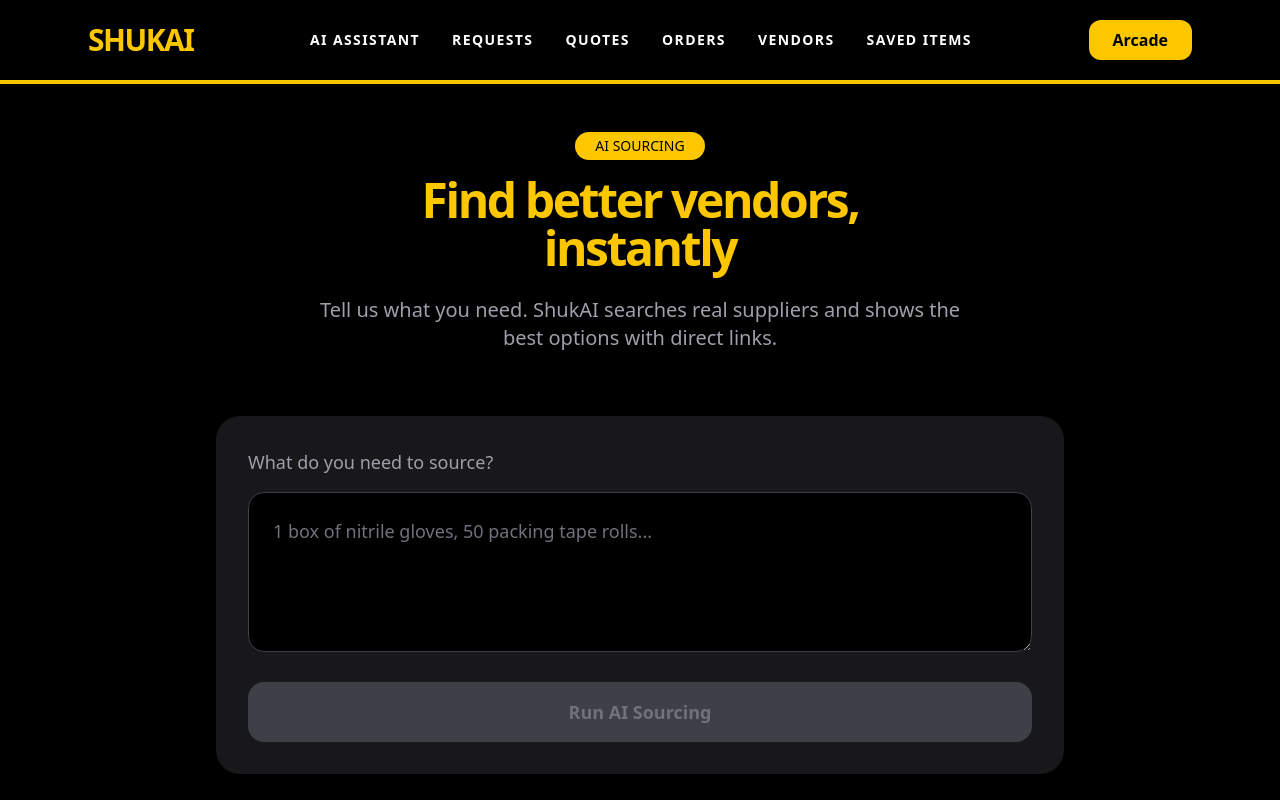
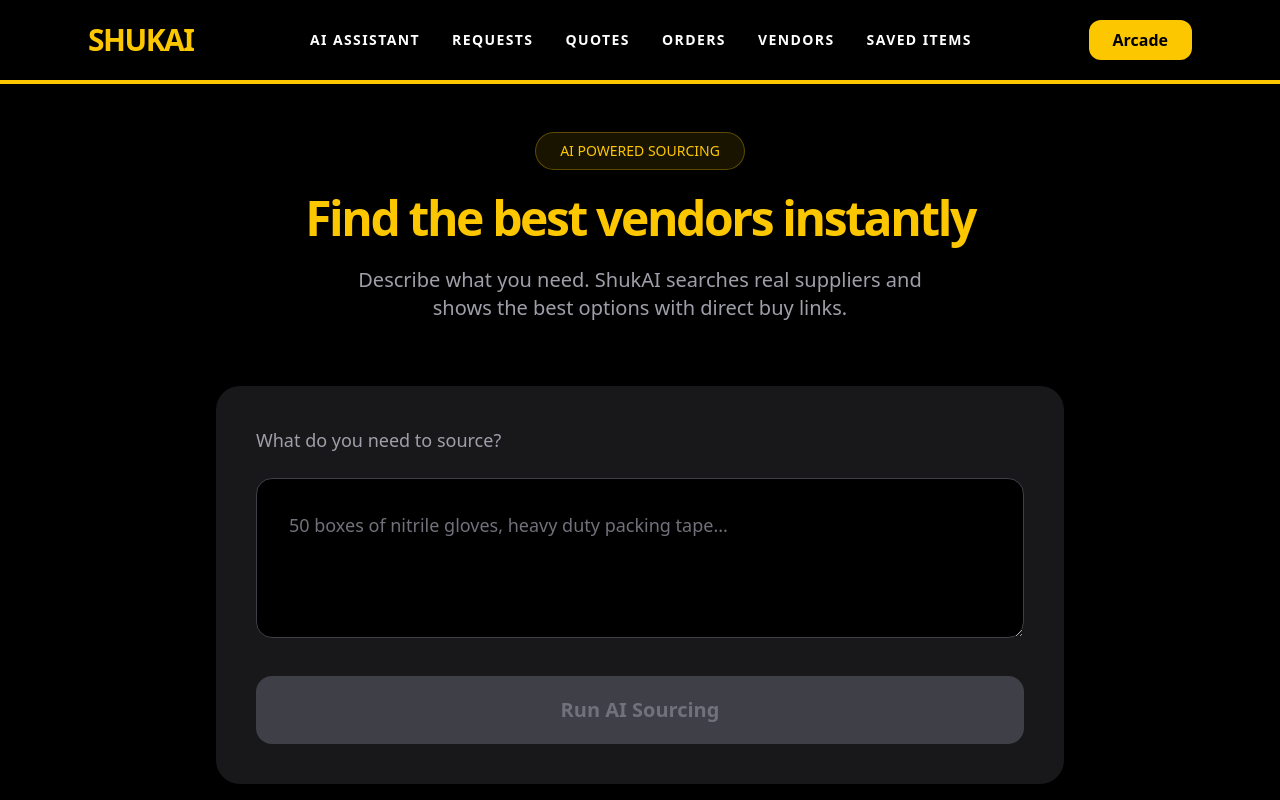
Before and after one commit to Gr33nstonecorp/shuka, a Next.js app: page /assistant in a window 1280 px wide. Shown: the top 800 px of the page. Built offline with nearby package versions, Linux system fonts and the light colour scheme.

Commit message:
Refine vendor descriptions and UI elements
Updated vendor descriptions for clarity and adjusted button styles for better user experience.

```diff
--- a/app/assistant/page.tsx
+++ b/app/assistant/page.tsx
@@ -8,7 +8,6 @@ type Product = {
   website: string;
   price: number;
   reason: string;
-  image?: string; // optional for future
 };
 
 export default function AssistantPage() {
@@ -22,7 +21,6 @@ export default function AssistantPage() {
     setLoading(true);
     setResults([]);
 
-    // Realistic mock results with real vendor links
     setTimeout(() => {
       const realisticResults: Product[] = [
         {
@@ -30,102 +28,112 @@ export default function AssistantPage() {
           vendor: "Uline",
           website: "https://www.uline.com",
           price: 89.99,
-          reason: "Best bulk pricing with 2-day shipping. Trusted by warehouses nationwide.",
+          reason: "Best bulk pricing with reliable 2-3 day shipping. Trusted by warehouses.",
         },
         {
           item: input,
           vendor: "Grainger",
           website: "https://www.grainger.com",
           price: 112.50,
-          reason: "Industrial grade quality. Reliable supplier with local pickup options.",
+          reason: "Industrial-grade quality with local pickup options available.",
         },
         {
           item: input,
           vendor: "Amazon Business",
           website: "https://business.amazon.com",
           price: 74.99,
-          reason: "Fastest delivery (Prime eligible). Good for smaller quantities.",
+          reason: "Fastest delivery for smaller quantities (Prime eligible).",
         },
       ];
 
       setResults(realisticResults);
       setLoading(false);
-    }, 1200);
+    }, 1100);
   };
 
   return (
     <div className="max-w-4xl mx-auto px-6 py-12">
       <div className="text-center mb-16">
-        <div className="inline-block bg-yellow-400 text-black px-5 py-1 rounded-full text-sm font-medium mb-4">
-          AI SOURCING
+        <div className="inline-block bg-yellow-400/10 text-yellow-400 px-6 py-2 rounded-full text-sm font-medium mb-6 border border-yellow-400/30">
+          AI POWERED SOURCING
         </div>
         <h1 className="text-5xl font-black tracking-tighter mb-6 text-yellow-400">
-          Find better vendors,<br />instantly
+          Find the best vendors instantly
         </h1>
-        <p className="text-xl text-zinc-400 max-w-2xl mx-auto">
-          Tell us what you need. ShukAI searches real suppliers and shows the best options with direct links.
+        <p className="text-xl text-zinc-400 max-w-xl mx-auto">
+          Describe what you need. ShukAI searches real suppliers and shows the best options with direct buy links.
         </p>
       </div>
 
-      <div className="bg-zinc-900 rounded-3xl p-8 mb-16">
-        <p className="text-zinc-400 mb-4 text-lg">What do you need to source?</p>
+      {/* Input Area */}
+      <div className="bg-zinc-900 rounded-3xl p-10 mb-16">
+        <p className="text-zinc-400 mb-6 text-lg">What do you need to source?</p>
+
         <textarea
           value={input}
           onChange={(e) => setInput(e.target.value)}
-          placeholder="1 box of nitrile gloves, 50 packing tape rolls..."
-          className="w-full bg-black border border-zinc-700 rounded-2xl p-6 text-lg placeholder-zinc-500 focus:outline-none focus:border-yellow-400 min-h-[160px] resize-y"
+          placeholder="50 boxes of nitrile gloves, heavy duty packing tape..."
+          className="w-full bg-black border border-zinc-700 rounded-2xl p-8 text-lg placeholder-zinc-500 focus:outline-none focus:border-yellow-400 min-h-[160px] resize-y"
         />
+
         <button
           onClick={handleSourcing}
           disabled={loading || !input.trim()}
-          className="mt-6 w-full bg-yellow-400 hover:bg-yellow-300 disabled:bg-zinc-700 disabled:text-zinc-500 text-black font-semibold py-4 rounded-2xl text-lg transition"
+          className="mt-8 w-full bg-yellow-400 hover:bg-yellow-300 disabled:bg-zinc-700 disabled:text-zinc-500 text-black font-semibold py-5 rounded-2xl text-xl transition-all duration-200"
         >
-          {loading ? "Searching suppliers..." : "Run AI Sourcing"}
+          {loading ? "Searching real suppliers..." : "Run AI Sourcing"}
         </button>
       </div>
 
+      {/* Results */}
       {results.length > 0 && (
         <div>
-          <h2 className="text-3xl font-semibold mb-10 text-yellow-400">Recommended Options</h2>
+          <div className="flex items-center justify-between mb-10">
+            <h2 className="text-3xl font-semibold text-yellow-400">Recommended Options</h2>
+            <p className="text-zinc-400">Click any vendor to buy directly</p>
+          </div>
 
           <div className="space-y-8">
             {results.map((product, index) => (
-              <div key={index} className="bg-zinc-900 rounded-3xl p-8 border border-zinc-800">
-                <div className="flex justify-between">
-                  <div>
-                    <h3 className="text-2xl font-semibold mb-1">{product.item}</h3>
+              <div key={index} className="bg-zinc-900 rounded-3xl p-10 border border-zinc-800 hover:border-yellow-400/50 transition-all">
+                <div className="flex flex-col md:flex-row md:items-start justify-between gap-8">
+                  <div className="flex-1">
+                    <h3 className="text-2xl font-semibold mb-2">{product.item}</h3>
                     <p className="text-zinc-400">Quantity: 1</p>
                   </div>
-                  <div className="text-right">
-                    <p className="text-xs uppercase tracking-widest text-zinc-500">Price</p>
+
+                  <div className="text-right md:text-left">
+                    <p className="text-xs uppercase tracking-widest text-zinc-500 mb-1">Best Price</p>
                     <p className="text-4xl font-black text-yellow-400">${product.price}</p>
                   </div>
                 </div>
 
-                <div className="mt-8 mb-8">
-                  <p className="text-zinc-400 mb-2">Best Vendor</p>
+                <div className="mt-10 mb-8">
+                  <p className="text-xs uppercase tracking-widest text-zinc-500 mb-2">Vendor</p>
                   <p className="text-2xl font-medium">{product.vendor}</p>
                 </div>
 
-                <div className="bg-zinc-800 rounded-2xl p-6 mb-8">
-                  <p className="text-zinc-300">{product.reason}</p>
+                <div className="bg-zinc-800/80 rounded-2xl p-8 mb-10">
+                  <p className="text-zinc-300 leading-relaxed">{product.reason}</p>
                 </div>
 
                 <a
                   href={product.website}
                   target="_blank"
                   rel="noopener noreferrer"
-                  className="block w-full text-center bg-yellow-400 hover:bg-yellow-300 text-black font-semibold py-4 rounded-2xl text-lg transition"
+                  className="block w-full text-center bg-yellow-400 hover:bg-yellow-300 text-black font-semibold py-5 rounded-2xl text-xl transition-all"
                 >
-                  Visit {product.vendor} →
+                  Visit {product.vendor} to Buy →
                 </a>
               </div>
             ))}
           </div>
+        </div>
+      )}
 
-          <div className="text-center mt-16 text-zinc-400">
-            Found these options in seconds. Click any link to buy directly.
-          </div>
+      {results.length === 0 && !loading && (
+        <div className="text-center text-zinc-500 py-20">
+          Enter what you need above and click "Run AI Sourcing" to get started.
         </div>
       )}
     </div>
```
